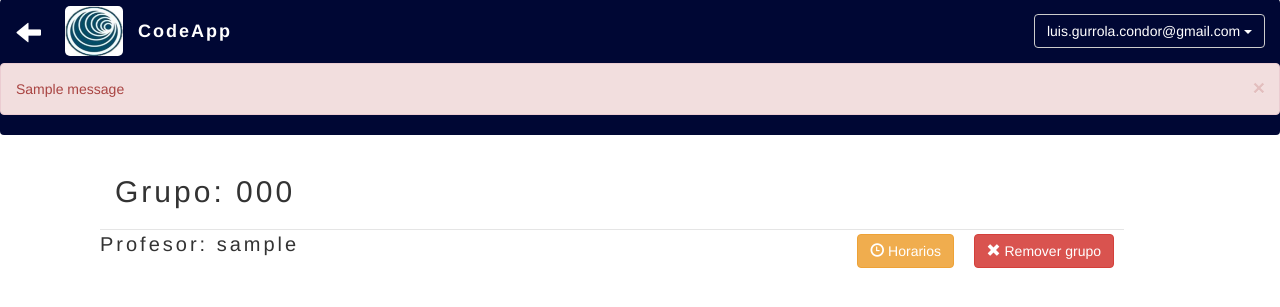
After one commit to Luisgc98/codeapp, a Flask app: template app/templates/main/group.html in a window 1280 px wide. The commit adds this page. Shown: the top 307 px of the page. Run offline with Flask 2, Linux system fonts and the light colour scheme; data comes from the database, SQL or seed files in the repository; both versions use the stored data as it was before the commit; tables that the repository leaves empty hold one stand-in row (values such as "Sample post"); the template is opened without the code that fills it: values that come from a table or form of the project are taken from there, most other values are stand-ins (such as "Sample title", 1, 10 or a date in 2020); one stand-in notice (Sample message) is shown; some libraries are stand-ins or nearby versions.

Commit message:
Página de grupo en proceso de análisis de uso. Puede que un ClassRoom pueda tener varios Groups, y en estos se puedan enseñar mas de una materia.

```diff
--- a/app/main/forms.py
+++ b/app/main/forms.py
@@ -30,5 +30,5 @@ class AddGroupForm(FlaskForm):
                 times='De: '+self.time_init.data+' a: '+self.time_end.data,
                 room_id=self._getRoomId(user.id)
             )
-            msg = Group.addGroup(group)
+            msg = ClassGroup.addGroup(group)
             return msg
--- /dev/null
+++ b/app/templates/main/group.html
@@ -0,0 +1,140 @@
+{% extends 'base.html' %}
+
+{% block style %}
+    <style type="text/css">
+        body{
+            overflow: hidden;
+        }
+        .navbar{
+            background-color: #000734;
+            position: relative;
+            top: -1px;
+            border: transparent;
+        }
+        .navbar-brand{
+            position: relative;
+            left: 50px;
+        }
+        .navbar .navbar-brand img{
+            margin-top: -8px;
+            border-radius: 5px;
+        }
+        .navbar .navbar-brand #title_app{
+            position: relative;
+            bottom: 50px; left: 58px;
+            background-color: transparent;
+            color: white;
+            padding: 15px;
+            letter-spacing: 2px;
+            font-weight: bold;
+            border-top-right-radius: 20px;
+        }
+        #btn_logout{
+            margin-right: 15px;
+            background-color: transparent;
+            color: white;
+        }
+        .region{
+            position: absolute;
+            left: 100px;
+            width: 80%;
+        }
+        .region .modal-title{
+            letter-spacing: 3px;
+            font-size: 30px;
+        }
+        .region .modal-subtitle{
+            letter-spacing: 3px;
+            font-size: 20px;
+        }
+        .region .report{
+            margin: 10em auto;
+        }
+        #BTN_BACK{
+            position: absolute;
+            font-size: 25px;
+            color: white;
+            top: 12px;
+            left: 13px;
+            align-items: center;
+            align-content: center;
+            text-align: center;
+            padding: 3px;
+            background-color: transparent;
+            border-radius: 3px;
+            cursor: pointer;
+        }
+        #BTN_BACK span{
+            margin-top: 5px;
+        }
+        #BTN_REMOVE_GROUP, #TIMES_GROUP{
+            z-index: 1;
+            position: absolute;
+            right: 10px;
+            top: 78px;
+            float: left;
+        }
+        #TIMES_GROUP{
+            right: 170px;
+        }
+    </style>
+{% endblock %}
+{% block app_content %}
+    <body>
+        <nav class="navbar navbar-default">
+            <div class="container-fluid">
+                <div class="navbar-header">
+                    <div id="BTN_BACK" onclick="javascript:location.href = '{{ url_for("main.home") }}'">
+                        <span class="glyphicon glyphicon-arrow-left"></span>
+                    </div>
+                    <a class="navbar-brand" href="javascript:location.reload()">
+                        <img src="{{ url_for('static', filename='img/logo_sinesis1.png') }}" alt="sinesis" height="50px" width="58px">
+                        <div id="title_app">
+                            CodeApp
+                        </div>
+                    </a>
+                </div>
+                <div class="navbar-text navbar-right">
+                    <div class="dropdown">
+                        <button type="button" id="btn_logout" class="btn btn-default dropdown-toggle" data-toggle="dropdown" aria-haspopup="true" aria-expanded="false">
+                            {{ user.email }}
+                            <span class="caret"></span>
+                        </button>
+                        <ul class="dropdown-menu" aria-labelledby="btn_logout">
+                            <li><a href="{{ url_for('auth.logout') }}">Cerrar sesión</a></li>
+                        </ul>
+                    </div>
+                </div>
+            </div>
+            {% for message in get_flashed_messages() %}
+                <div class="alert alert-danger alert-dismissable">
+                    <button type="button"
+                            data-dismiss="alert"
+                            class="close"
+                    >&times;</button>
+                    {{message}}
+                </div>
+            {% endfor %}
+        </nav>
+        <div class="region">
+            <div class="modal-header">
+                <p class="modal-title">Grupo: {{ group.group_code }}</p>
+            </div>
+            <p class="modal-subtitle">Profesor: {{ group._getTeacherGroup().user_name }}</p>
+            <button type="button" class="btn btn-default btn-danger" id="BTN_REMOVE_GROUP">
+                <span class="glyphicon glyphicon-remove"></span>
+                Remover grupo
+            </button>
+            <button type="button" class="btn btn-default btn-warning" id="TIMES_GROUP">
+                <span class="glyphicon glyphicon-time"></span>
+                Horarios
+            </button>
+        </div>
+        <div class="region">
+
+        </div>
+        <script type="text/javascript">
+
+        </script>
+    </body>
+{% endblock %}
--- a/app/templates/modal/add_group_page.html
+++ b/app/templates/modal/add_group_page.html
@@ -1,4 +1,3 @@
-{% import 'bootstrap/wtf.html' as wtf %}
 <style type="text/css">
     .login-item{
         margin: -1em auto;
@@ -76,7 +75,7 @@
             <span class="glyphicon glyphicon-blackboard"></span>
             <div id="modal_title_icon"><h3>Agregar grupo</h3></div>
         </div>
-        <form name="form-add-group" id="FORM_ADD_GROUP" method="post" action="{{ url_for('main.addGroup', send=True) }}">
+        <form name="form-add-group" id="FORM_ADD_GROUP" method="post" action="{{ url_for('main.addGroup') }}">
             <div class="modal-content">
                 <div class="region-row">
                     <div class="region-items">
```
Also changed, not shown: app/main/views.py (+12 -9 lines), app/templates/main/home.html (+12 -33 lines), models.py (+19 -3 lines), sinesis.db.
